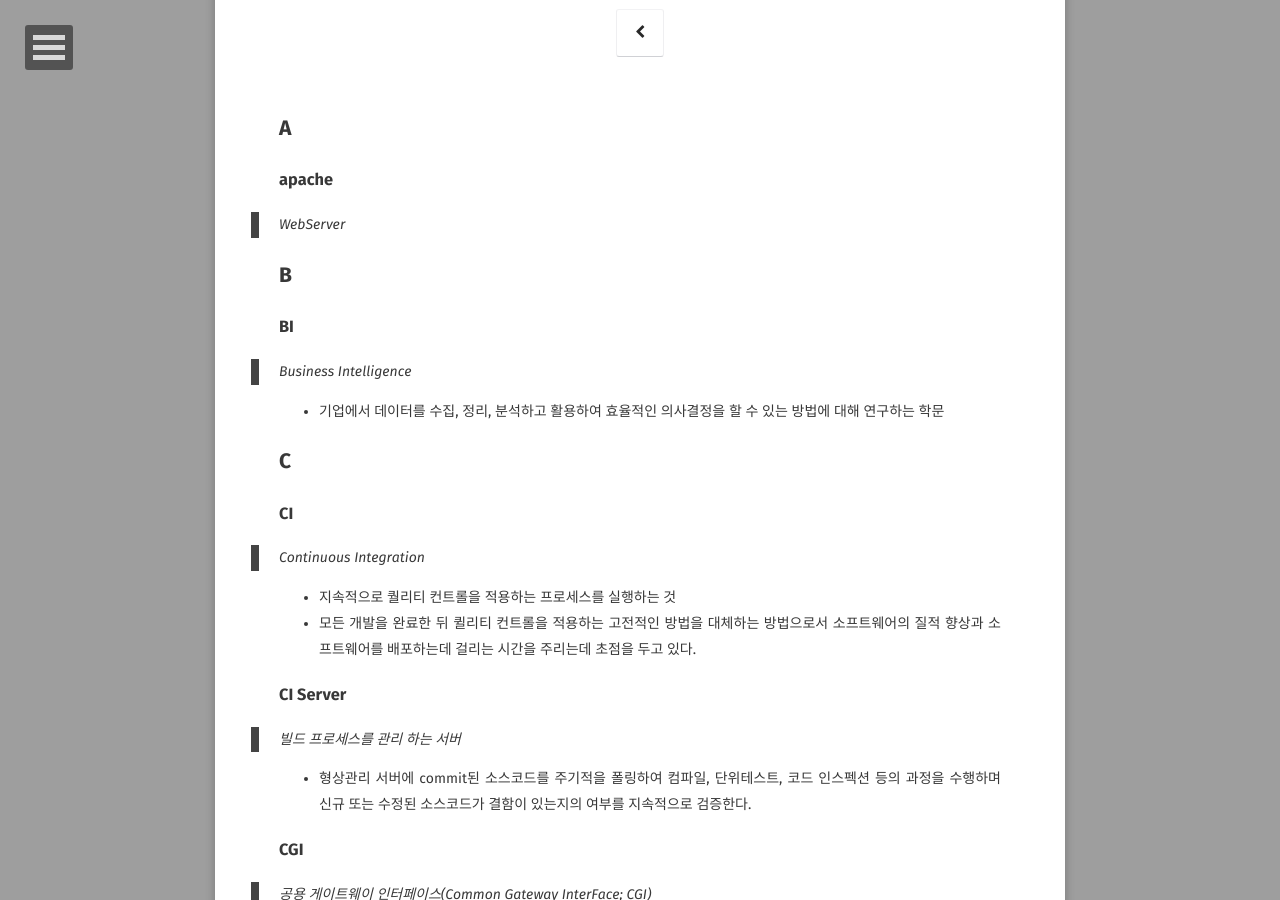
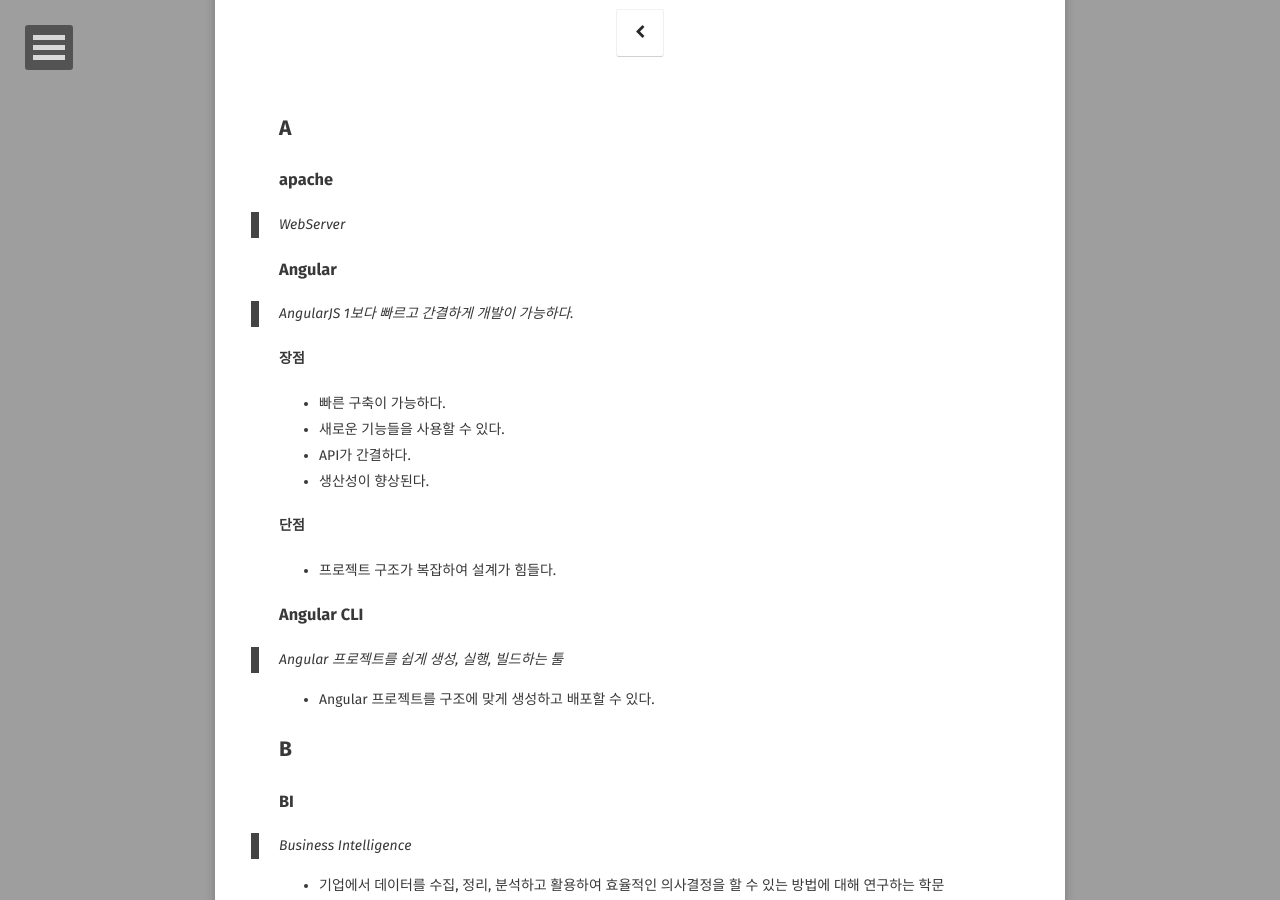
Before and after one commit to MJ-Youn/mj-youn.github.io, a Jekyll site: the page built from _posts/2016-06-22-용어-사전.md, in a window 1280 px wide and 900 px high, scrolled down 261 px. Built offline with Jekyll 4.4.1, drawn with Linux system fonts in a browser that asks for light colours; some web fonts are replaced; comment, search, counter and statistics services are not loaded; some of the changed text lies outside the part shown.

Commit message:
no message

```diff
--- a/_posts/2016-06-22-용어-사전.md
+++ b/_posts/2016-06-22-용어-사전.md
@@ -12,6 +12,27 @@
 ### apache
 
  > WebServer
+
+### Angular
+
+ > AngularJS 1보다 빠르고 간결하게 개발이 가능하다.
+
+#### 장점
+
+ - 빠른 구축이 가능하다.
+ - 새로운 기능들을 사용할 수 있다.
+ - API가 간결하다.
+ - 생산성이 향상된다.
+
+#### 단점
+
+ - 프로젝트 구조가 복잡하여 설계가 힘들다.
+
+### Angular CLI
+
+ > Angular 프로젝트를 쉽게 생성, 실행, 빌드하는 툴
+
+ - Angular 프로젝트를 구조에 맞게 생성하고 배포할 수 있다.
 
 ## B
 
@@ -73,6 +94,13 @@
  - 스프링 2.5버전 이상에선 api server controller에 `@CrossOrigin`을 추가하면 문제를 쉽게 해결할 수 있다.
  - 관련 필터 설정이나 js library들도 존재한다.
 
+### Chromium
+
+ > 오픈 소스 웹 브라우저 프로젝트
+
+ - [크로미움], [크로뮴]
+ - 구글 크롬은 크로미엄 코드를 사용하여 개발된다.
+
 ## D
 
 ### Django
@@ -95,6 +123,12 @@
 [사용 방법](http://imovator.tistory.com/entry/DWR-Direct-Web-Remoting-%EC%9D%B4%EB%9E%80)
 
 ## E
+
+### Electron
+
+ > Chromium과 Node.js를 이용하여 데스크톱 앱을 HTML, CSS, Javascript로 쉽게 만들 수 있게 해주는 프레임 워크
+
+[예제](http://blog.dramancompany.com/2015/12/electron%EC%9C%BC%EB%A1%9C-%EC%9B%B9-%EC%95%B1-%EB%A7%8C%EB%93%A4%EB%93%AF-%EB%8D%B0%EC%8A%A4%ED%81%AC%ED%86%B1-%EC%95%B1-%EB%A7%8C%EB%93%A4%EA%B8%B0/)
 
 ## F
 
@@ -355,6 +389,12 @@
  - 직접 tomcat directory에 프로젝트를 넣어서 실행 할 수 있지만, debug가 안되기 때문에 eclipse로 사용
  - eclipse에서 실행시에 tomcat plugin을 설치하여 tomcat을 실행시키는 방식으로 사용
 
+### Tensorflow
+
+ > 기계 학습과 딥러닝을 위해 구글에서 만든 오픈소스 라이브러리
+
+[Tensorflow 시작하기](https://gist.github.com/haje01/202ac276bace4b25dd3f)
+
 ## U
 
 ### unStructuredText
```
Also changed, not shown: _posts/2017-09-01-Angular-CLI.md (added, +36 -0 lines), _posts/2017-09-01-Tensoflow(Object-Detection).md (added, +114 -0 lines).
